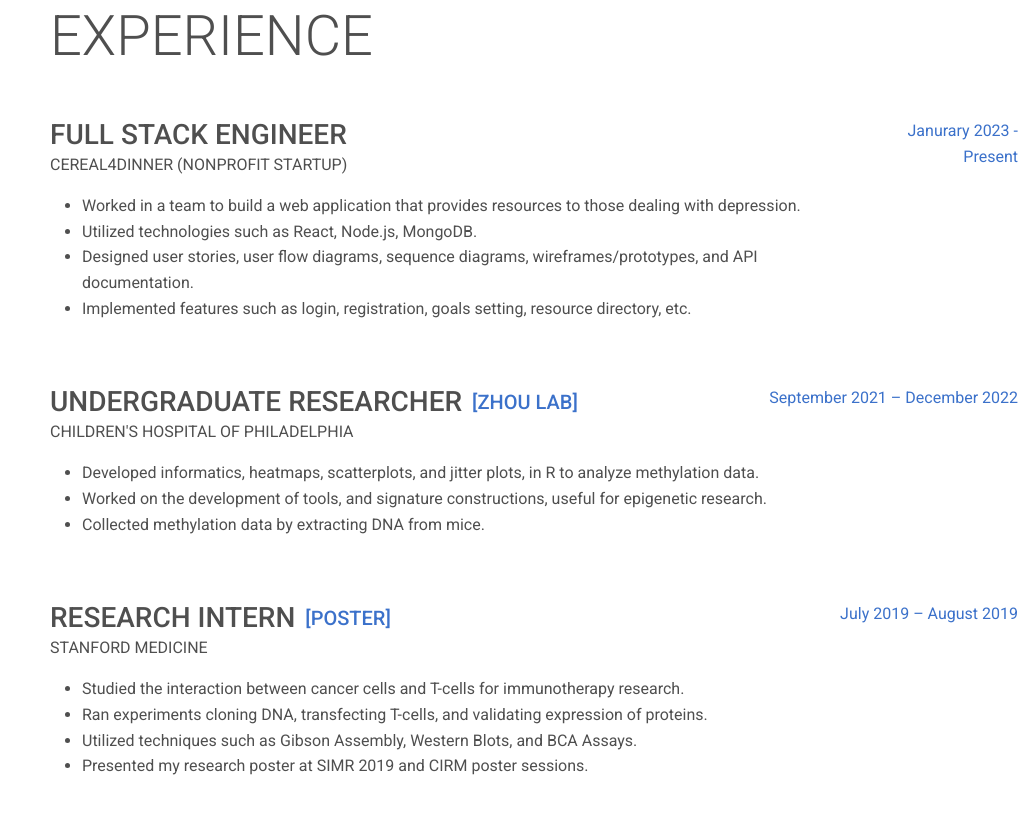
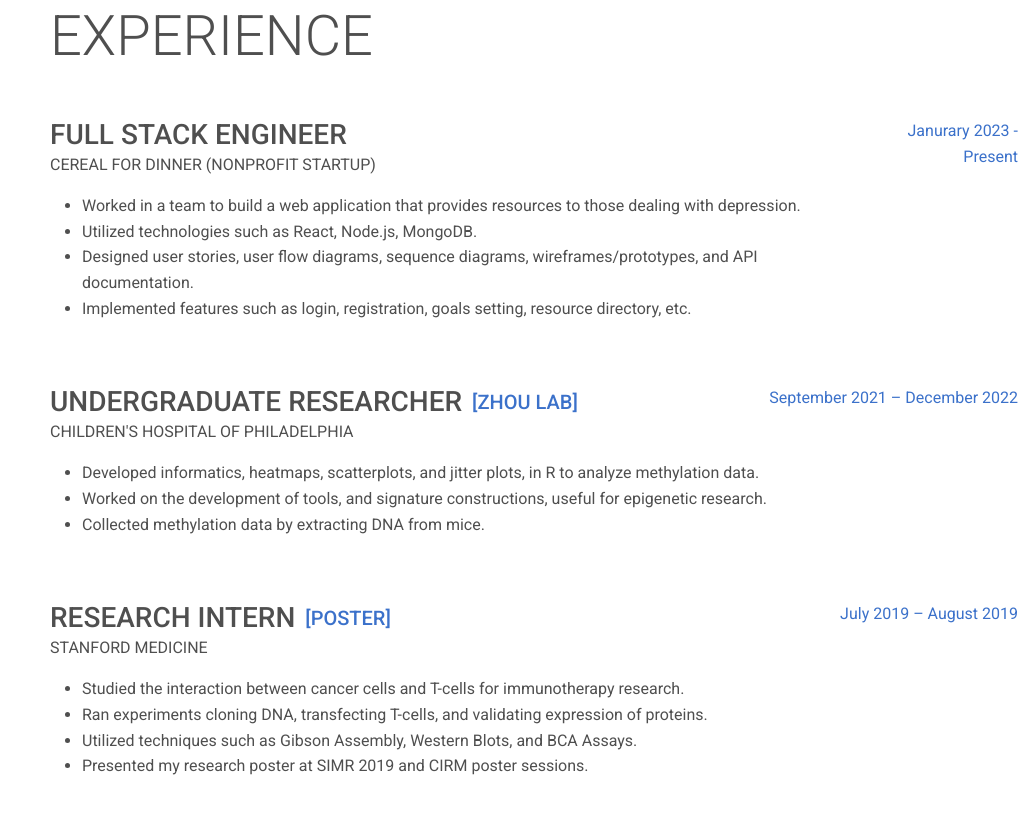
Before and after one commit to ivzhao121/IvanZhao, a plain HTML site: page index.html in a window 1280 px wide. Shown: the part 1276-2090 px from the top of the page, without its empty margins (250-1280 px from the left). Drawn offline with nearby package versions, Linux system fonts and the light colour scheme.

Commit message:
Update index.html

```diff
--- a/index.html
+++ b/index.html
@@ -89,7 +89,7 @@
                 <div class="info-item d-flex flex-column flex-md-row mb-5">
                     <div class="info-content me-auto">
                         <h3 class="mb-0">FULL STACK ENGINEER</h3>
-                        <div class="subheading mb-3">CEREAL4DINNER (NONPROFIT STARTUP)</div>
+                        <div class="subheading mb-3">CEREAL FOR DINNER (NONPROFIT STARTUP)</div>
                         <ul>
                         <li>
                             Worked in a team to build a web application that provides resources to those dealing with depression.
```
